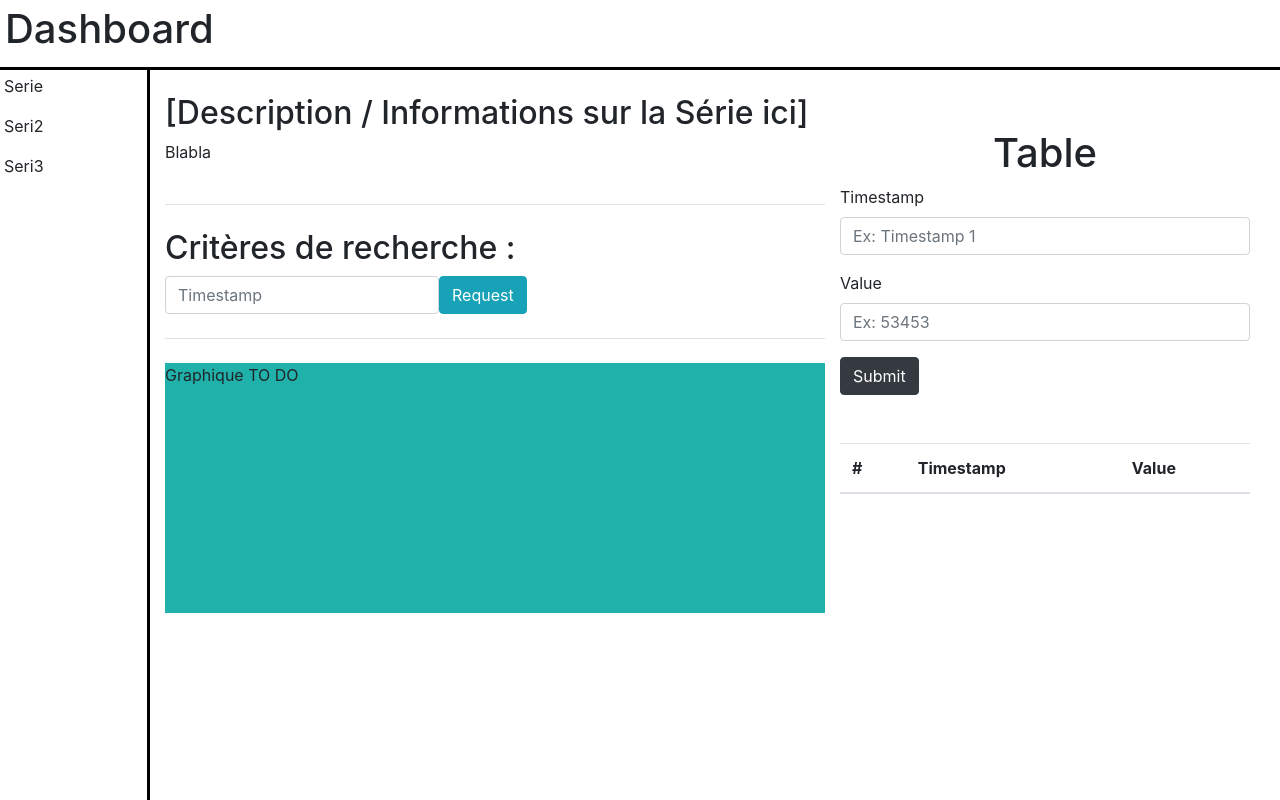
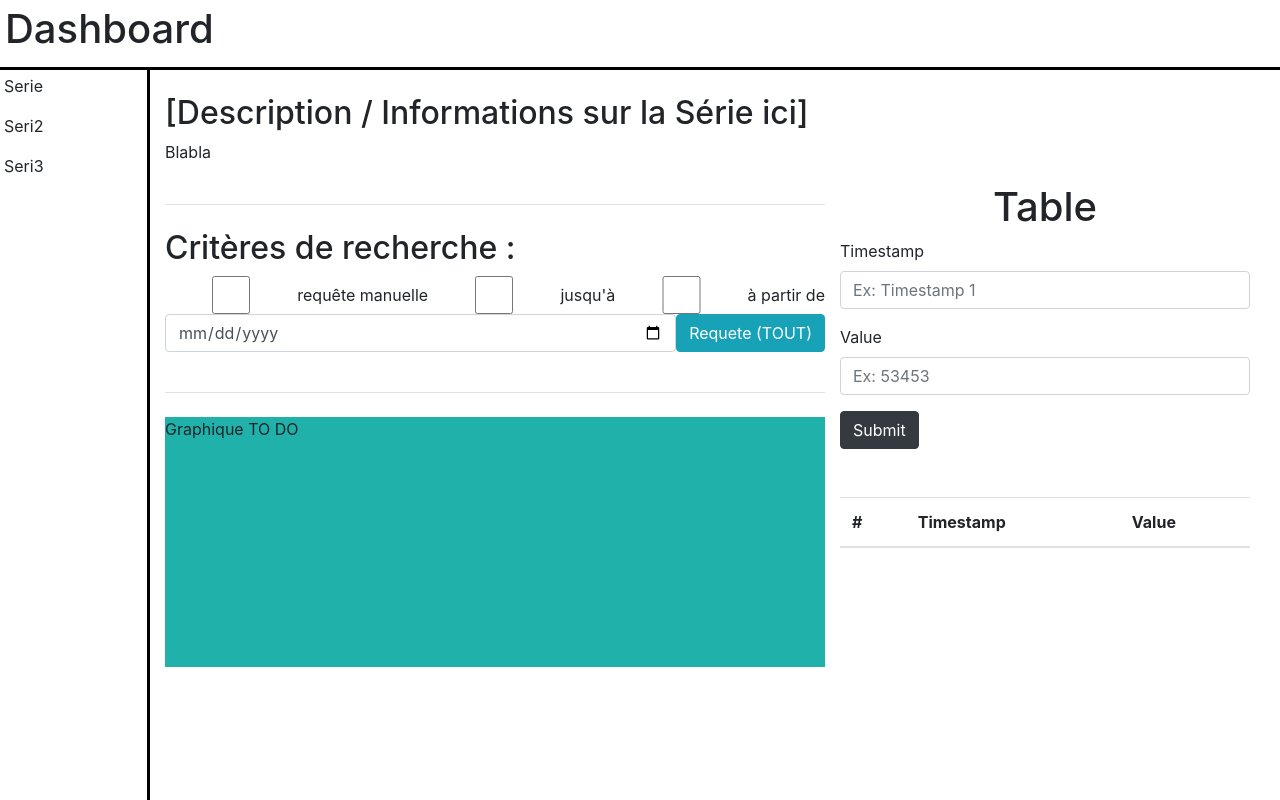
Before and after one commit to PierreTSE/2020-BDD-dashboard, a Vue app: page / in a window 1280 px wide. Built offline with nearby package versions, Linux system fonts and the light colour scheme.

Commit message:
basic request building through form

```diff
--- a/src/components/RequestForm.vue
+++ b/src/components/RequestForm.vue
@@ -1,9 +1,24 @@
 <template>
     <div class="py-4 border-top border-bottom">
         <h2>Critères de recherche :</h2>
+        <h5 style="color: red">{{ request }}</h5>
         <form class="form-inline">
-            <input class="form-control" v-model="timestamp" type="text" placeholder="Timestamp">
-            <button type="button" class="btn btn-info" @click="onRequestSubmit()">Request</button>
+            <input type="checkbox" class="form-control flex-fill" v-model="manual_query_enable" @change="updateCheckboxes(true)">
+            <label for ="date_after_enable">requête manuelle</label>
+
+            <input type="checkbox" class="form-control flex-fill" v-model="date_before_enable" @change="updateCheckboxes()">
+            <label for ="date_before_enable">jusqu'à</label>
+
+            <input type="checkbox" class="form-control flex-fill" v-model="date_after_enable" @change="updateCheckboxes()">
+            <label for ="date_after_enable">à partir de</label>
+        </form>
+        <form class="form-group form-inline">
+            <input type="date" class="form-control flex-fill" v-model="date_before" v-if="date_before_enable" @change="updateRequest()"/>
+            <input type="date" class="form-control flex-fill" v-model="date_after" v-if="date_after_enable" @change="updateRequest()"/>
+            <input type="date" class="form-control flex-fill" v-model="date_exact" v-if="request_mode_all" @change="updateRequest()"/>
+            <input type="text" class="form-control flex-fill" v-model="manual_query" v-if="manual_query_enable" @keyup="updateRequest()"/>
+            <button type="button" class="btn btn-info" @click="onRequestAllSubmit()" v-if="request_mode_all">Requete (TOUT)</button>
+            <button type="button" class="btn btn-info" @click="onRequestSubmit()" v-else>Requete</button>
         </form>
     </div>
 </template>
@@ -12,34 +27,93 @@
 <script>
 export default {
     name: "RequestForm",
-    data() {
-        return {
-            timestamp: "",
-        }
-    },
+    data: () => ({
+        date_before_enable: false,
+        date_after_enable: false,
+        manual_query_enable: false,
+        request_mode_all: true,
+        manual_query: null,
+        date_before: new Date().toISOString().substr(0, 10),
+        date_after: new Date().toISOString().substr(0, 10),
+        date_exact: null,
+        request: null,
+        serie: "MySerie "
+
+    }),
     methods: {
-        async onRequestSubmit() {
-            let queryStr = "SELECT " + this.timestamp + " FROM MySerie;";
-            console.log("Requête envoyée :", queryStr);
-            try {
-                let response = await fetch("http://localhost:8080/query?query=" + queryStr);
-                const data = await response.json();
-                if (response.ok) {
-                    console.log("Response : ", data);
+        updateRequest(){
+            let prefix = "SELECT all FROM";
+            prefix += " " + this.serie;
+
+            if (this.request_mode_all) {
+                this.request =  prefix
+            }
+            else if (this.manual_query_enable){
+                this.request = this.manual_query;
+            }
+            else {
+                let conditions = []
+                // TODO : Do we want finer controls ? like choose with hour rather than date (pls no)
+                if (this.date_before_enable){
+                    conditions.push("timestamp < " + Date.parse(this.date_before)/1000);
+                }
+                if (this.date_after_enable){
+                    conditions.push("timestamp > " + Date.parse(this.date_after)/1000);
+                }
+
+                let conditions_processed;
+                if (conditions.length == 1) {
+                    conditions_processed = "WHERE "+conditions[0];
                 } else {
-                    throw new Error("Soucis de reponse. Code reçu : " + data.code);
+                    conditions_processed = "WHERE "
+                    conditions.forEach(cond => {
+                        conditions_processed += cond + " AND "
+                    });
+                    conditions_processed = conditions_processed.slice(0, -5)
                 }
-            } catch (err) {
-                console.error("Houston, nous avons un problème! (surement que nous n'avons pas reçu de réponse du serveur).", err);
+                this.request = prefix + conditions_processed + ";";
+                // TODO : handle case where a specific date is wanted
             }
+        },
 
+        onRequestSubmit() {
+            this.sendRequest(this.request);
             this.clearForm();
         },
 
+        async sendRequest(query_string){
+            console.log("REQUEST :", query_string);
+            try {
+                let response = await fetch("http://localhost:8080/query?query=" + query_string);
+                const data = await response.json();
+                if (response.ok) {
+                    console.log("RESPONSE : ", data);
+                } else {
+                    throw new Error("ERROR (BAD RESPONSE) : " + data.code);
+                }
+                // TODO : send data to table
+            } catch (err) {
+                console.error("ERROR : ", err);
+            }
+        },
+
         clearForm() {
-            this.name = "";
-            this.score = "";
+            this.value_min = null;
+            this.value_max = null;
+            this.date_before = new Date().toISOString().substr(0, 10);
+            this.date_after = new Date().toISOString().substr(0, 10);
         },
+
+        updateCheckboxes(manual_query_mode=false) {
+            if (manual_query_mode) {
+                this.date_before_enable = false;
+                this.date_after_enable = false;
+            } else {
+                this.manual_query_enable = false;
+            }
+            this.request_mode_all = !(this.manual_query_enable | this.date_before_enable | this.date_after_enable);
+            this.updateRequest()
+        }
     }
 };
 </script>
```
